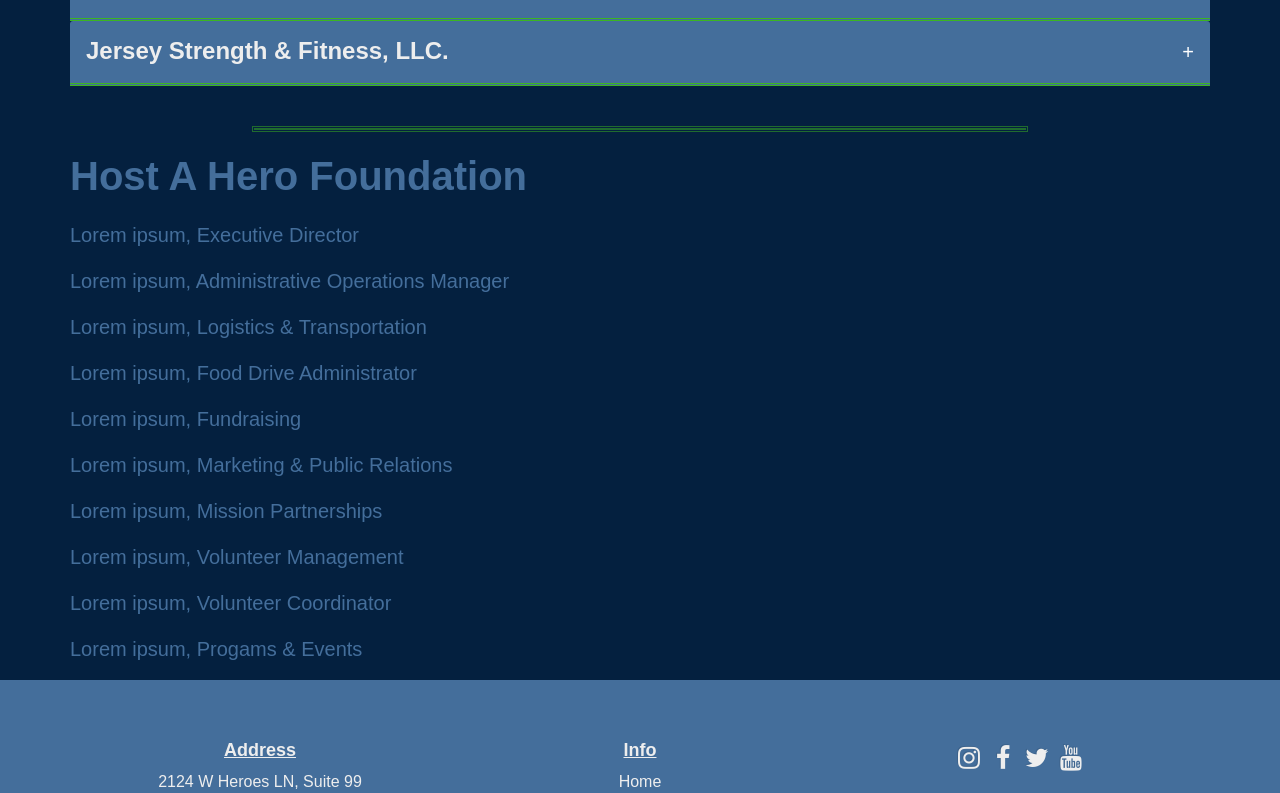
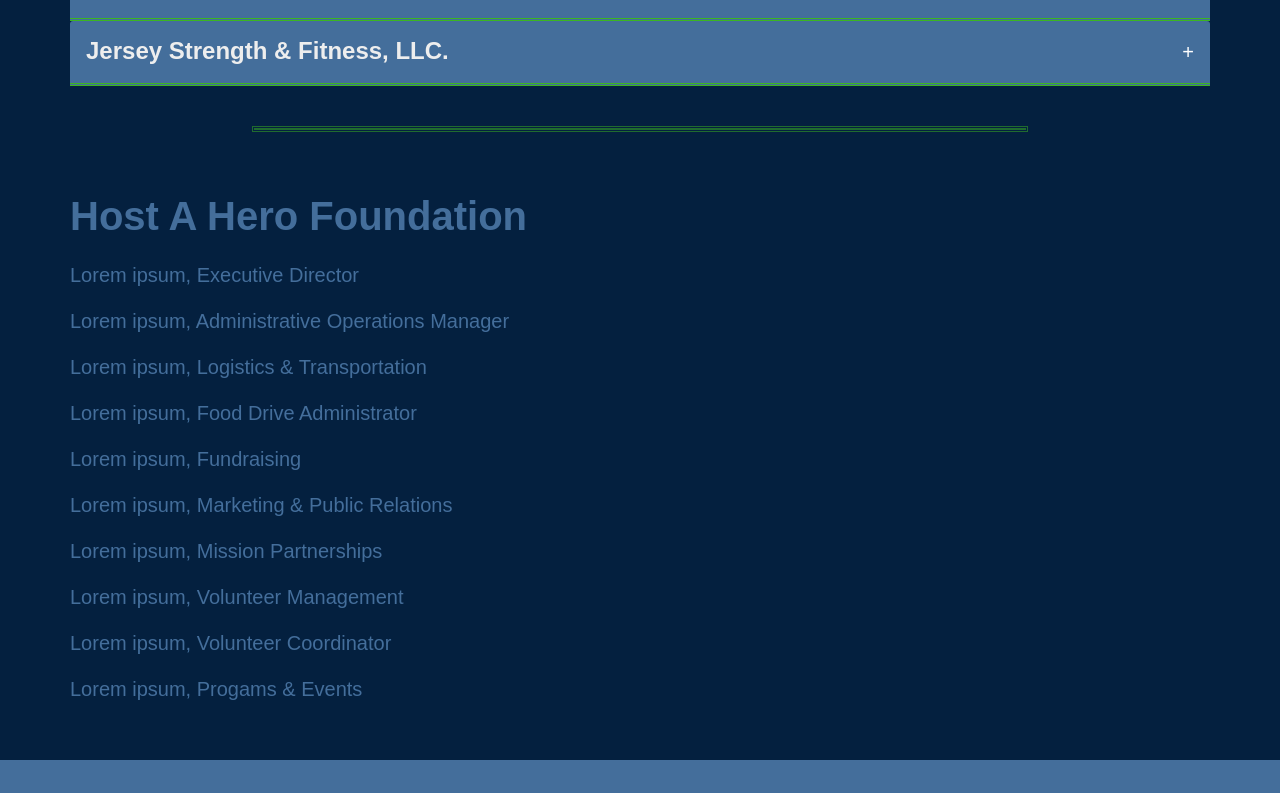
Before and after one commit to Pia007/Hero, a React (Create React App) app: page /about in a window 1280 px wide. Shown: the part 2465-3258 px from the top of the page. Built offline with nearby package versions, Linux system fonts and the light colour scheme.

Commit message:
Added render component to team members & key to map

```diff
--- a/src/components/TeamMembers.jsx
+++ b/src/components/TeamMembers.jsx
@@ -2,16 +2,34 @@ import React from 'react';
 import { MEMBERS } from '../shared/members.jsx';
 import { Row, Col } from 'reactstrap';
 
+// determine what each member rendering should look like
+const RenderTeamMember = ({ name, title }) => {
+    return (
+        <Col className=" text-primary mission-text px-0">
+            <p>{name}, {title}</p>
+        </Col>
+    );
+};
+
+// include key for each member and use it as the id
+// pass each member into the RenderTeamMember component
 export const TeamMembers = (props)  =>{
+    const member = MEMBERS.map(member => {
+        return (
+            <div key={member.id} className="col p-0">
+                <RenderTeamMember
+                    name={member.name}
+                    title={member.title}
+                />
+            </div>
+        )
+    });
+    // render team members component
     return (
-        <Row classname="row-content">
+        <Row className="row-content">
             <Col className="p-0">
                 <h2>Host A Hero Foundation</h2>
-                <Col className=" text-primary mission-text px-0">
-                    {MEMBERS.map((member) => (
-                        <p>{member.name}, {member.title}</p>
-                    ))}
-                </Col>
+                {member}
             </Col>
         </Row>
     );
```
